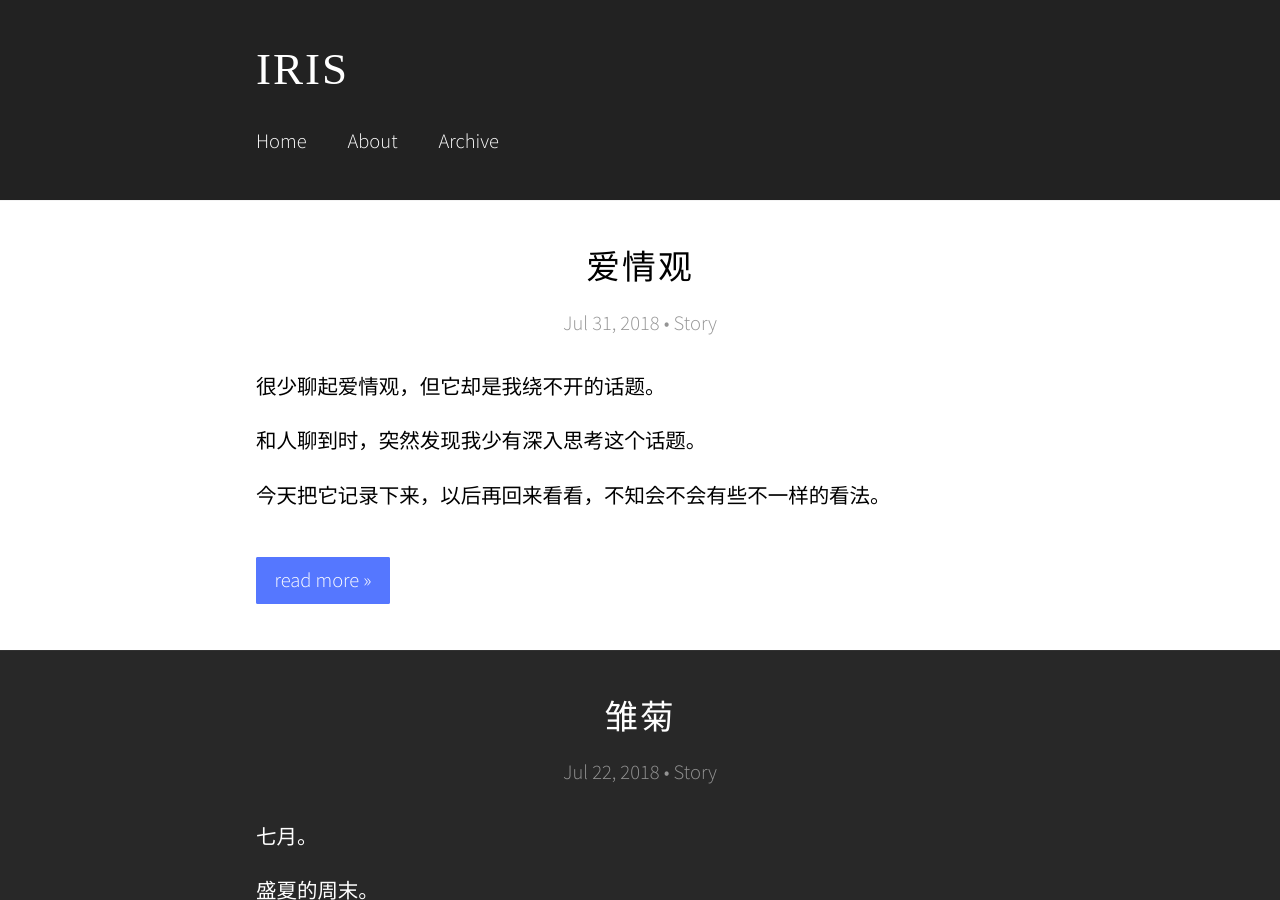
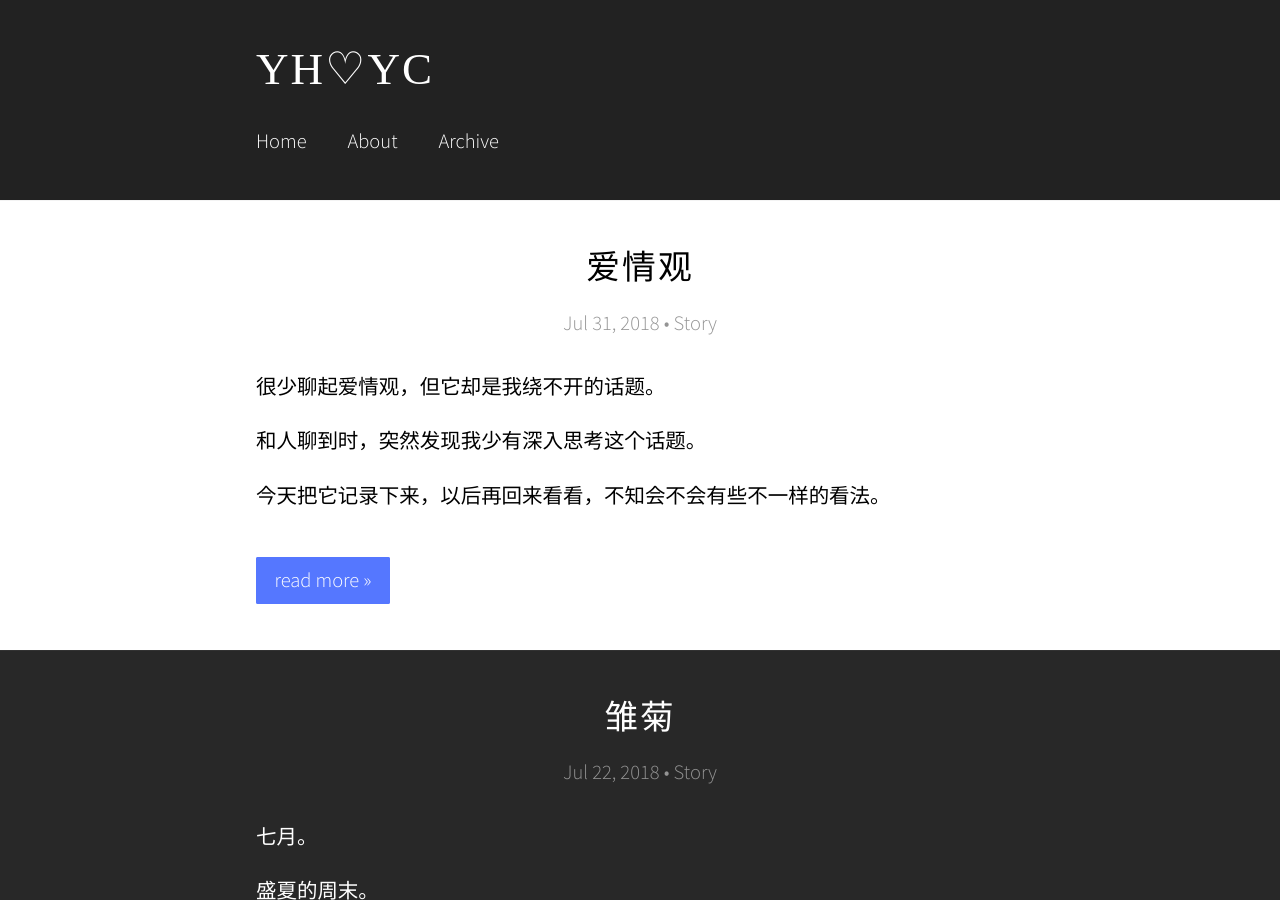
Before and after one commit to fengyhack/fengyh.cn, a Jekyll site: the page built from index.html, in a window 1280 px wide and 900 px high. Built offline with Jekyll 4.4.1, drawn with Linux system fonts in a browser that asks for light colours; some web fonts are replaced; the list of posts is cut into pages by our own code.

Commit message:
You are blind

```diff
--- a/_config.yml
+++ b/_config.yml
@@ -1,4 +1,4 @@
-title: "Iris"
+title: "YH♡YC"
 author: "http://fengyh.cn"
 description: "爱科技，爱自然，爱生活"
 more: "read more »"
```
